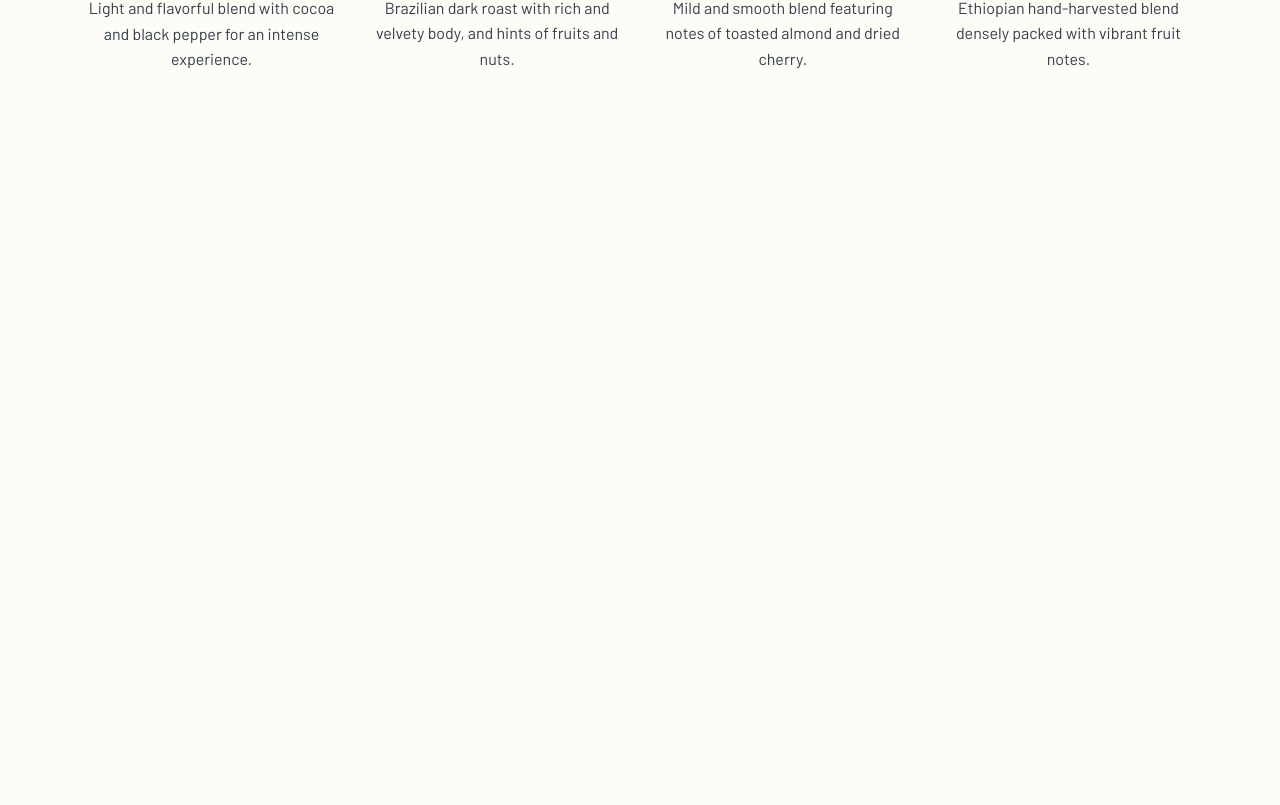
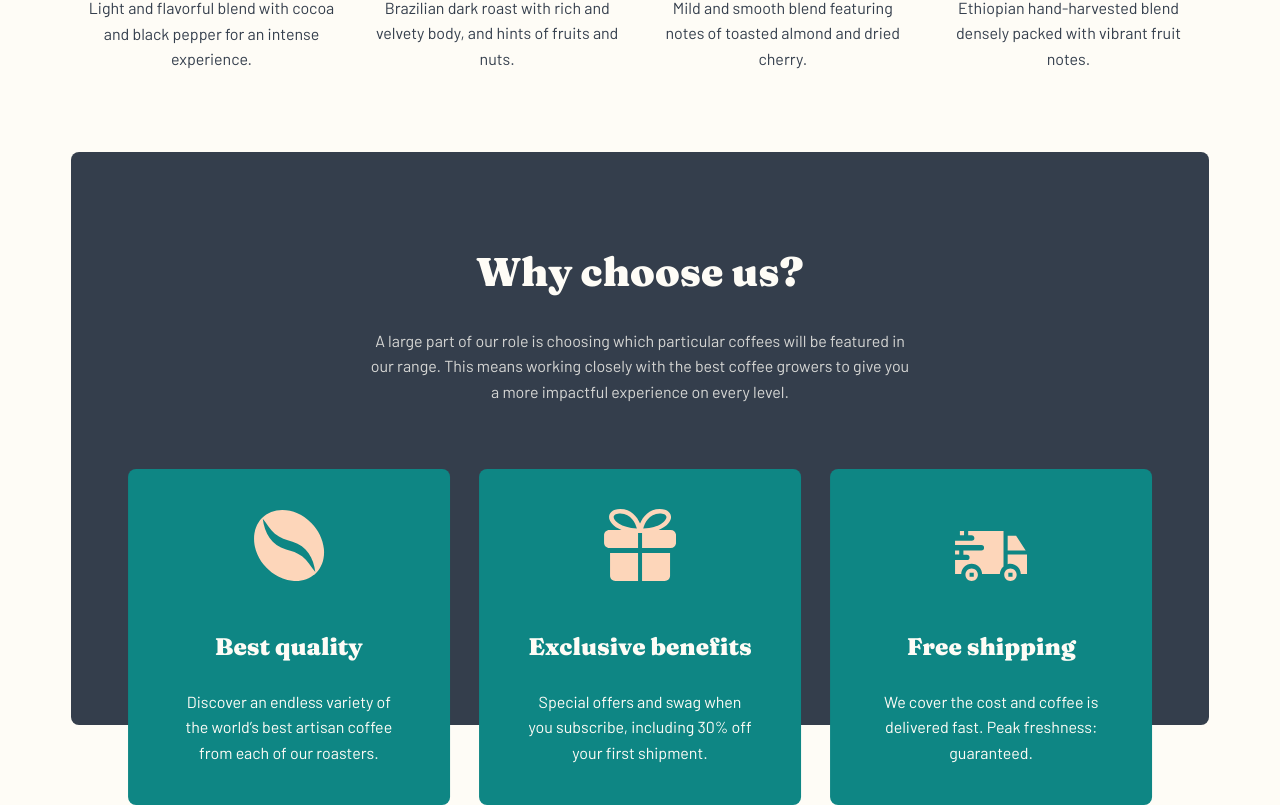
Before and after one commit to bluepersia/coffeeroasters, a React (Vite) app: page / in a window 1280 px wide. Shown: the part 1458-2263 px from the top of the page. Before the commit the page ends 1610 px from the top, so only its background shows below. Built offline with nearby package versions, Linux system fonts and the light colour scheme.

Commit message:
Add homepage 'Why Choose Us' section

```diff
--- a/src/pages/Home/Home.tsx
+++ b/src/pages/Home/Home.tsx
@@ -1,12 +1,14 @@
 import type { JSX } from "react/jsx-runtime";
 import Hero from "./Hero/Hero";
 import OurCollection from "./OurCollection/OurCollection";
+import WhyChooseUs from "./WhyChooseUs/WhyChooseUs";
 
 export default function Home(): JSX.Element {
   return (
     <>
       <Hero />
       <OurCollection />
+      <WhyChooseUs />
     </>
   );
 }
--- /dev/null
+++ b/src/pages/Home/WhyChooseUs/FeatureCard/FeatureCard.module.scss
@@ -0,0 +1,53 @@
+@use "/src/css/variables" as *;
+
+.featureCard {
+  background-color: var(--color-teal-600);
+  border-radius: var(--radius-8);
+  display: flex;
+  flex-direction: column-reverse;
+  align-items: center;
+  padding: var(--space-300) var(--space-250);
+  color: var(--color-neutral-50);
+}
+
+.img {
+  width: 60px;
+  margin-bottom: var(--space-300);
+}
+
+.title {
+  margin-bottom: var(--space-150);
+}
+
+@media (min-width: $bp-tablet) {
+  .featureCard {
+    flex-direction: row-reverse;
+    text-align: left;
+    column-gap: var(--space-600);
+    padding: var(--space-500) var(--space-600);
+  }
+
+  .img {
+    margin-bottom: 0;
+  }
+
+  .title {
+    margin-bottom: var(--space-250);
+  }
+}
+
+@media (min-width: $bp-desktop) {
+  .featureCard {
+    flex-direction: column-reverse;
+    text-align: center;
+  }
+
+  .img {
+    width: 72px;
+    margin-bottom: var(--space-600);
+  }
+
+  .title {
+    margin-bottom: var(--space-300);
+  }
+}
--- /dev/null
+++ b/src/pages/Home/WhyChooseUs/FeatureCard/FeatureCard.tsx
@@ -0,0 +1,21 @@
+import type { JSX } from "react/jsx-runtime";
+import styles from "./FeatureCard.module.scss";
+import clsx from "clsx";
+import type { FeatureData } from "../WhyChooseUs";
+
+type FeatureCardProps = {
+  feature: FeatureData;
+};
+export default function FeatureCard({
+  feature: { image, title, description },
+}: FeatureCardProps): JSX.Element {
+  return (
+    <div className={styles.featureCard}>
+      <div className={styles.content}>
+        <h3 className={clsx(styles.title, "text4")}>{title}</h3>
+        <p className={styles.desc}>{description}</p>
+      </div>
+      <img src={image} alt="" className={styles.img} />
+    </div>
+  );
+}
--- /dev/null
+++ b/src/pages/Home/WhyChooseUs/WhyChooseUs.module.scss
@@ -0,0 +1,74 @@
+@use "/src/css/variables" as *;
+
+.whyChooseUs {
+  text-align: center;
+  color: var(--color-neutral-50);
+}
+
+.inner {
+  background-color: var(--color-neutral-900);
+  border-radius: var(--radius-8);
+  /* stylelint-disable-next-line scale-unlimited/declaration-strict-value */
+  padding: var(--space-800) var(--space-200) 10.126rem;
+  position: relative;
+}
+
+.content {
+  max-width: 540px;
+  margin: 0 auto;
+}
+
+.title {
+  margin-bottom: var(--space-400);
+}
+
+.desc {
+  margin-bottom: var(--space-800);
+  opacity: 0.8;
+}
+
+.list {
+  position: absolute;
+  width: 81.6%;
+  max-width: 280px;
+  left: 50%;
+  transform: translateX(-50%);
+  display: flex;
+  flex-direction: column;
+  align-items: center;
+  row-gap: var(--space-300);
+}
+
+@media (min-width: $bp-tablet) {
+  .inner {
+    /* stylelint-disable-next-line scale-unlimited/declaration-strict-value */
+    padding: 6rem 0 18rem;
+  }
+
+  .list {
+    max-width: 573px;
+  }
+}
+
+@media (min-width: $bp-desktop) {
+  .inner {
+    /* stylelint-disable-next-line scale-unlimited/declaration-strict-value */
+    padding-bottom: 16rem;
+  }
+
+  .list {
+    width: 90%;
+    max-width: 1110px;
+    flex-direction: row;
+    align-items: stretch;
+    justify-content: space-between;
+  }
+
+  .item {
+    flex-basis: 31.41%;
+  }
+
+  .item > * {
+    height: 100%;
+  }
+}
--- /dev/null
+++ b/src/pages/Home/WhyChooseUs/WhyChooseUs.tsx
@@ -0,0 +1,65 @@
+import type { JSX } from "react/jsx-runtime";
+import coffeeBeanImg from "/src/assets/home/desktop/icon-coffee-bean.svg";
+import giftImg from "/src/assets/home/desktop/icon-gift.svg";
+import truckImg from "/src/assets/home/desktop/icon-truck.svg";
+import FeatureCard from "./FeatureCard/FeatureCard";
+import styles from "./WhyChooseUs.module.scss";
+import clsx from "clsx";
+
+type FeatureData = {
+  image: string;
+  title: string;
+  description: string;
+};
+const FEATURES: FeatureData[] = [
+  {
+    image: coffeeBeanImg,
+    title: "Best quality",
+    description:
+      "Discover an endless variety of the world’s best artisan coffee from each of our roasters.",
+  },
+  {
+    image: giftImg,
+    title: "Exclusive benefits",
+    description:
+      "Special offers and swag when you subscribe, including 30% off your first shipment.",
+  },
+  {
+    image: truckImg,
+    title: "Free shipping",
+    description:
+      "We cover the cost and coffee is delivered fast. Peak freshness: guaranteed.",
+  },
+] as const;
+
+export default function WhyChooseUs(): JSX.Element {
+  return (
+    <section
+      aria-labelledby="why-choose-us-title"
+      className={styles.whyChooseUs}
+    >
+      <div className={clsx(styles.inner, "container")}>
+        <div className={styles.content}>
+          <h2 id="why-choose-us-title" className={clsx(styles.title, "text2")}>
+            Why choose us?
+          </h2>
+          <p className={styles.desc}>
+            A large part of our role is choosing which particular coffees will
+            be featured in our range. This means working closely with the best
+            coffee growers to give you a more impactful experience on every
+            level.
+          </p>
+        </div>
+        <ul className={clsx(styles.list, "resetList")}>
+          {FEATURES.map((FEATURE) => (
+            <li key={FEATURE.title} className={styles.item}>
+              <FeatureCard feature={FEATURE} />
+            </li>
+          ))}
+        </ul>
+      </div>
+    </section>
+  );
+}
+
+export type { FeatureData };
```
